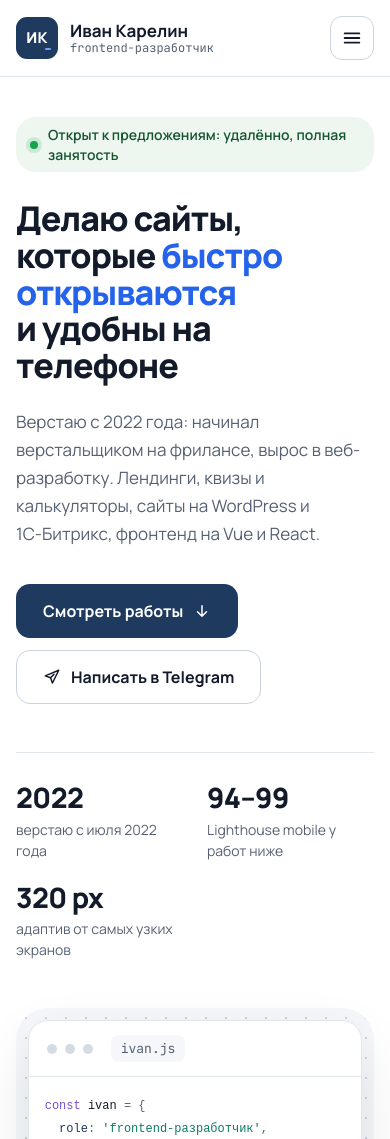
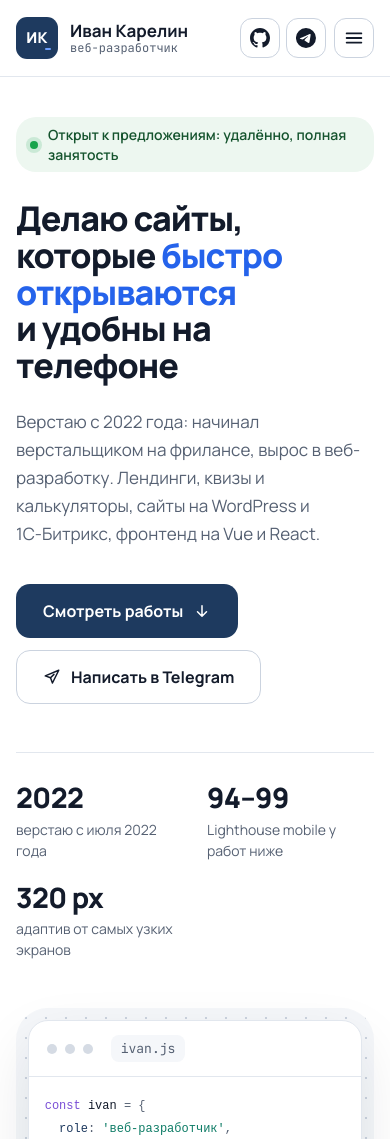
Before and after one commit to karelin-dev/karelin-dev.github.io, a website with bundled scripts: page docs/index.html in a window 390 px wide. Shown: the top 1139 px of the page. Built offline with nearby package versions, Linux system fonts and the light colour scheme.

Commit message:
Шапка: «веб-разработчик», иконки GitHub и Telegram на всех экранах

```diff
--- a/docs/index.html
+++ b/docs/index.html
@@ -3,14 +3,14 @@
 <head>
 <meta charset="utf-8">
 <meta name="viewport" content="width=device-width, initial-scale=1">
-<title>Иван Карелин: frontend-разработчик, портфолио</title>
-<meta name="description" content="Иван Карелин, frontend-разработчик. Верстаю с 2022 года: лендинги, квизы и калькуляторы, сайты на WordPress и 1С-Битрикс, фронтенд на Vue и React. Работы с демо и открытым кодом.">
+<title>Иван Карелин: веб-разработчик, портфолио</title>
+<meta name="description" content="Иван Карелин, веб-разработчик. Верстаю с 2022 года: лендинги, квизы и калькуляторы, сайты на WordPress и 1С-Битрикс, фронтенд на Vue и React. Работы с демо и открытым кодом.">
 <link rel="canonical" href="https://karelin-dev.github.io/">
 <meta name="theme-color" content="#1E3A5F">
 <meta property="og:type" content="website">
 <meta property="og:locale" content="ru_RU">
 <meta property="og:url" content="https://karelin-dev.github.io/">
-<meta property="og:title" content="Иван Карелин: frontend-разработчик">
+<meta property="og:title" content="Иван Карелин: веб-разработчик">
 <meta property="og:description" content="Портфолио: интернет-магазин на React, каталог недвижимости на Nuxt, лендинги с калькулятором, квизом и онлайн-записью. Живые демо и открытый код.">
 <meta property="og:image" content="https://karelin-dev.github.io/img/og.jpg">
 <meta name="twitter:card" content="summary_large_image">
@@ -23,7 +23,7 @@
   "@context": "https://schema.org",
   "@type": "Person",
   "name": "Иван Карелин",
-  "jobTitle": "Frontend-разработчик",
+  "jobTitle": "Веб-разработчик",
   "url": "https://karelin-dev.github.io/",
   "sameAs": ["https://github.com/karelin-dev", "https://t.me/karelin_dev"]
 }
@@ -41,6 +41,8 @@
   <symbol id="i-braces" viewBox="0 0 24 24"><path d="M8 4c-2 0-3 1-3 3v2c0 1.5-1 2.5-2 3 1 .5 2 1.5 2 3v2c0 2 1 3 3 3M16 4c2 0 3 1 3 3v2c0 1.5 1 2.5 2 3-1 .5-2 1.5-2 3v2c0 2-1 3-3 3"/></symbol>
   <symbol id="i-db" viewBox="0 0 24 24"><ellipse cx="12" cy="6" rx="8" ry="3"/><path d="M4 6v6c0 1.7 3.6 3 8 3s8-1.3 8-3V6M4 12v6c0 1.7 3.6 3 8 3s8-1.3 8-3v-6"/></symbol>
   <symbol id="i-terminal" viewBox="0 0 24 24"><rect x="3" y="4" width="18" height="16" rx="2.5"/><path d="m7 9.5 3 2.5-3 2.5M13 15h4"/></symbol>
+  <symbol id="i-github" viewBox="0 0 16 16"><path d="M8 0C3.58 0 0 3.58 0 8c0 3.54 2.29 6.53 5.47 7.59.4.07.55-.17.55-.38 0-.19-.01-.82-.01-1.49-2.01.37-2.53-.49-2.69-.94-.09-.23-.48-.94-.82-1.13-.28-.15-.68-.52-.01-.53.63-.01 1.08.58 1.23.82.72 1.21 1.87.87 2.33.66.07-.52.28-.87.51-1.07-1.78-.2-3.64-.89-3.64-3.95 0-.87.31-1.59.82-2.15-.08-.2-.36-1.02.08-2.12 0 0 .67-.21 2.2.82.64-.18 1.32-.27 2-.27.68 0 1.36.09 2 .27 1.53-1.04 2.2-.82 2.2-.82.44 1.1.16 1.92.08 2.12.51.56.82 1.27.82 2.15 0 3.07-1.87 3.75-3.65 3.95.29.25.54.73.54 1.48 0 1.07-.01 1.93-.01 2.2 0 .21.15.46.55.38A8.01 8.01 0 0 0 16 8c0-4.42-3.58-8-8-8Z"/></symbol>
+  <symbol id="i-telegram" viewBox="0 0 24 24"><path d="M11.94 0A12 12 0 1 0 12 24 12 12 0 0 0 11.94 0Zm4.97 7.22c.1 0 .32.02.46.14.12.1.16.23.17.33.02.09.04.3.02.47-.18 1.9-.96 6.5-1.36 8.63-.17.9-.5 1.2-.82 1.23-.7.06-1.22-.46-1.9-.9-1.05-.7-1.65-1.13-2.68-1.8-1.18-.78-.41-1.21.26-1.91.18-.19 3.25-2.98 3.3-3.23.01-.03.02-.15-.05-.21-.07-.06-.18-.04-.25-.03-.1.03-1.8 1.14-5.06 3.35-.48.33-.91.49-1.3.48-.43-.01-1.25-.24-1.87-.44-.75-.25-1.35-.38-1.3-.79.03-.22.33-.44.9-.66 3.5-1.52 5.83-2.53 7-3.01 3.33-1.39 4.02-1.63 4.47-1.64Z"/></symbol>
   <symbol id="i-menu" viewBox="0 0 24 24"><path d="M4 7h16M4 12h16M4 17h16"/></symbol>
   <symbol id="i-close" viewBox="0 0 24 24"><path d="M6 6l12 12M18 6 6 18"/></symbol>
 </svg>
@@ -53,7 +55,7 @@
       <span class="logo__mark" aria-hidden="true">ИК</span>
       <span class="logo__text">
         <span class="logo__name">Иван Карелин</span>
-        <span class="logo__role">frontend-разработчик</span>
+        <span class="logo__role">веб-разработчик</span>
       </span>
     </a>
 
@@ -62,15 +64,17 @@
         <li><a class="nav__link" href="#works">Работы</a></li>
         <li><a class="nav__link" href="#stack">Стек</a></li>
         <li><a class="nav__link" href="#about">Обо мне</a></li>
-        <li class="nav__item--mobile"><a class="nav__link" href="https://github.com/karelin-dev">GitHub</a></li>
-        <li class="nav__item--mobile"><a class="nav__link" href="https://t.me/karelin_dev">Telegram</a></li>
       </ul>
     </nav>
 
-    <a class="btn btn--outline btn--sm header__github" href="https://github.com/karelin-dev">
-      <svg class="icon" aria-hidden="true"><use href="#i-code"/></svg>
-      GitHub
-    </a>
+    <div class="header__social">
+      <a class="icon-btn" href="https://github.com/karelin-dev" aria-label="GitHub: karelin-dev">
+        <svg class="icon icon--brand" aria-hidden="true"><use href="#i-github"/></svg>
+      </a>
+      <a class="icon-btn" href="https://t.me/karelin_dev" aria-label="Telegram: @karelin_dev">
+        <svg class="icon icon--brand" aria-hidden="true"><use href="#i-telegram"/></svg>
+      </a>
+    </div>
 
     <button class="header__burger" type="button" aria-label="Открыть меню" aria-expanded="false" aria-controls="nav" data-menu-toggle>
       <svg class="icon icon--menu" aria-hidden="true"><use href="#i-menu"/></svg>
@@ -112,7 +116,7 @@
               <figcaption class="code-card__file">ivan.js</figcaption>
             </div>
 <pre class="code"><code><span class="code__line"><span class="code__kw">const</span> <span class="code__var">ivan</span> = {</span>
-<span class="code__line">  <span class="code__prop">role</span>: <span class="code__str">'frontend-разработчик'</span>,</span>
+<span class="code__line">  <span class="code__prop">role</span>: <span class="code__str">'веб-разработчик'</span>,</span>
 <span class="code__line">  <span class="code__prop">since</span>: <span class="code__num">2022</span>,</span>
 <span class="code__line">  <span class="code__prop">layout</span>: [<span class="code__str">'HTML'</span>, <span class="code__str">'SCSS'</span>, <span class="code__str">'Tailwind'</span>],</span>
 <span class="code__line">  <span class="code__prop">js</span>: [<span class="code__str">'JavaScript'</span>, <span class="code__str">'Vue'</span>, <span class="code__str">'React'</span>],</span>
--- a/src/scss/_base.scss
+++ b/src/scss/_base.scss
@@ -111,6 +111,12 @@ a {
   stroke-linejoin: round;
 }
 
+// Логотипы сервисов: залитые, без обводки
+.icon--brand {
+  fill: currentColor;
+  stroke: none;
+}
+
 .sprite {
   position: absolute;
   width: 0;
--- a/src/scss/blocks/_header.scss
+++ b/src/scss/blocks/_header.scss
@@ -115,12 +115,33 @@
   }
 }
 
-.nav__item--mobile {
-  display: none;
+.header__social {
+  display: flex;
+  flex-shrink: 0;
+  gap: 8px;
 }
 
-.header__github {
-  margin-left: 8px;
+.icon-btn {
+  display: inline-flex;
+  align-items: center;
+  justify-content: center;
+  width: 44px;
+  height: 44px;
+  border: 1px solid $line-strong;
+  border-radius: 12px;
+  background: $white;
+  color: $ink;
+  transition: color 0.2s, border-color 0.2s;
+
+  &:hover {
+    border-color: $accent;
+    color: $accent;
+  }
+
+  .icon {
+    width: 20px;
+    height: 20px;
+  }
 }
 
 .header__burger {
@@ -142,12 +163,17 @@
 }
 
 @include down($bp-nav) {
-  .header__github {
+  .header__inner {
+    gap: 8px;
+  }
+
+  .header__social {
     margin-left: auto;
   }
 
   .header__burger {
     display: inline-flex;
+    flex-shrink: 0;
     align-items: center;
     justify-content: center;
     width: 44px;
@@ -192,18 +218,59 @@
       display: none;
     }
   }
+}
 
-  .nav__item--mobile {
-    display: block;
+@include down($bp-xxs) {
+  .header__social {
+    gap: 6px;
+  }
+
+  .icon-btn,
+  .header__burger {
+    width: 40px;
+    height: 40px;
   }
 }
 
-@include down($bp-xs) {
-  .header__github {
-    display: none;
+// Самые узкие телефоны (320 px): логотип и кнопки компактнее, чтобы всё поместилось в строку
+@include down(360px) {
+  .header__inner {
+    gap: 6px;
   }
 
+  .logo {
+    gap: 10px;
+  }
+
+  .logo__mark {
+    width: 36px;
+    height: 36px;
+    border-radius: 10px;
+    font-size: 13px;
+
+    &::after {
+      right: 6px;
+      bottom: 7px;
+    }
+  }
+
+  .logo__name {
+    font-size: 16px;
+  }
+
+  .header__social {
+    gap: 4px;
+  }
+
+  .icon-btn,
   .header__burger {
-    margin-left: auto;
+    width: 36px;
+    height: 36px;
+    border-radius: 10px;
+  }
+
+  .icon-btn .icon {
+    width: 18px;
+    height: 18px;
   }
 }
```
Also changed, not shown: docs/css/main.css.
